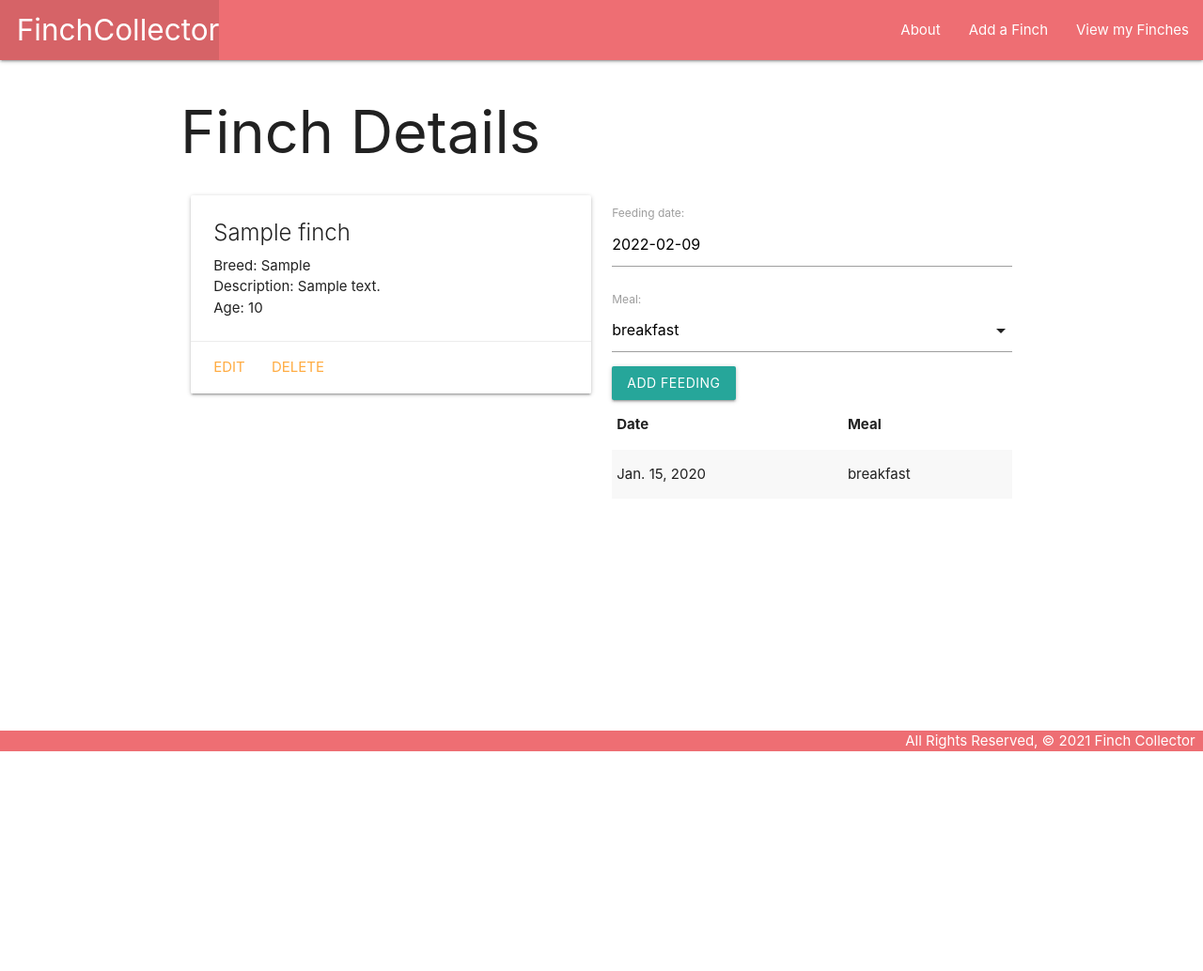
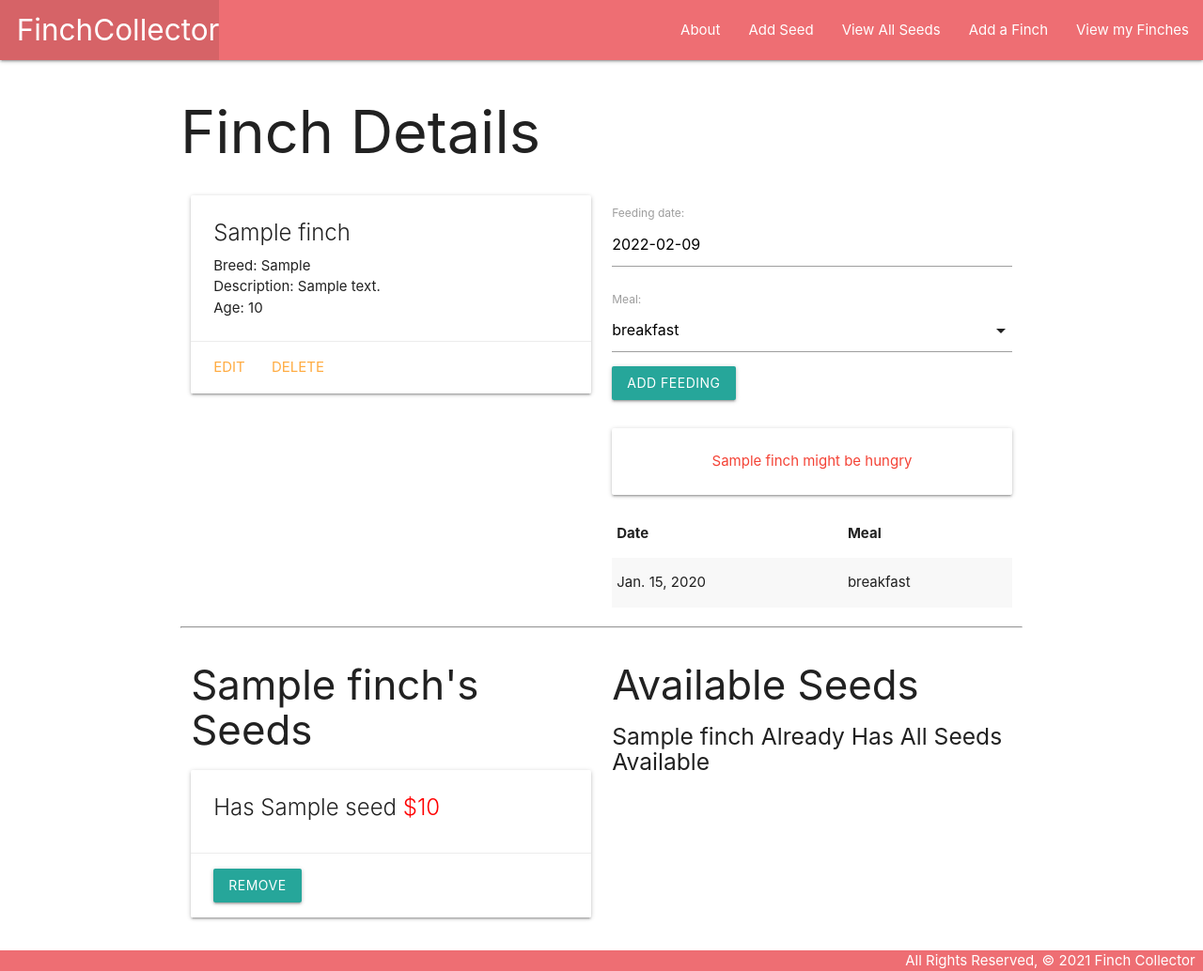
Before and after one commit to ZeroDegree0123/finchcollector, a Django app: page /finches/1/ in a window 1280 px wide. Shown: the whole page at 94% size. Before the commit the page ends 800 px from the top, so only its background shows below. Run offline with Django 4.2, Linux system fonts and the light colour scheme; tables that the repository leaves empty hold one stand-in row (values such as "Sample post").

Commit message:
adds seed type features

```diff
--- a/main_app/admin.py
+++ b/main_app/admin.py
@@ -1,7 +1,8 @@
 from django.contrib import admin
 # import your models here
-from .models import Finch, Feeding
+from .models import Finch, Feeding, Seed
 
 # Register your models here
 admin.site.register(Finch)
 admin.site.register(Feeding)
+admin.site.register(Seed)
--- a/main_app/models.py
+++ b/main_app/models.py
@@ -1,5 +1,6 @@
 from django.db import models
 from django.urls import reverse
+from datetime import date
 # Create your models here.
 MEALS = (
     ('B', 'breakfast'),
@@ -7,16 +8,28 @@ MEALS = (
     ('D', 'Dinner')
 )
 
+class Seed(models.Model):
+    name = models.CharField(max_length=100)
+    price = models.IntegerField()
+
+    def __str__(self):
+        return self.name
+    def get_absolute_url(self):
+        return reverse('seeds_detail', kwargs={'pk': self.id})
+
 class Finch(models.Model):
     name = models.CharField(max_length=100)
     breed = models.CharField(max_length=100)
     description = models.TextField(max_length=100)
     age = models.IntegerField()
+    seeds = models.ManyToManyField(Seed)
 
     def __str__(self):
         return self.name
     def get_absolute_url(self):
         return reverse('detail', kwargs={'finch_id': self.id})
+    def fed_for_today(self):
+        return self.feeding_set.filter(date=date.today()).count() >= len(MEALS)
 
 class Feeding(models.Model):
     date = models.DateField('feeding date')
--- a/main_app/templates/base.html
+++ b/main_app/templates/base.html
@@ -20,6 +20,8 @@
         </ul>
         <ul class="right">
           <li><a href="{% url 'about' %}">About</a></li>
+          <li><a href="{% url 'seeds_create' %}">Add Seed</a></li>
+          <li><a href="{% url 'seeds_index' %}">View All Seeds</a></li>
           <li><a href="{% url 'finches_create' %}">Add a Finch</a></li>
           <li><a href="{% url 'index' %}">View my Finches</a></li>
         </ul>
--- a/main_app/templates/finches/detail.html
+++ b/main_app/templates/finches/detail.html
@@ -28,6 +28,12 @@
       {{ feeding_form.as_p }}
       <input type="submit" class="btn" value="Add Feeding">
     </form>
+    <br>
+    {% if finch.fed_for_today %}
+      <div class="card-panel teal-text center-align">{{finch.name}} has been fed all meals for today</div>
+    {% else %}
+      <div class="card-panel red-text center-align">{{finch.name}} might be hungry</div>
+    {% endif %}
     <table class="striped">
       <thead>
         <tr><th>Date</th><th>Meal</th></tr>
@@ -43,6 +49,53 @@
     </table>
   </div>
 </div>
+<hr>
+<div class="row">
+  <div class="col s6">
+    <h3>{{ finch.name }}'s Seeds</h3>
+    {% if finch.seeds.count %}
+      {% for seed in finch.seeds.all %}
+        <div class="card">
+          <div class="card-content">
+            <span class="card-title">
+              Has {{ seed.name }} <span style="color:red">${{ seed.price }}</span>
+            </span>
+          </div>
+          <div class="card-action">
+            <form action="{% url 'unassoc_seed' finch.id seed.id %}" method="POST">
+              {% csrf_token %}
+              <button type="submit" class="btn">Remove</button>
+            </form>
+          </div>
+        </div>
+      {% endfor %}
+    {% else %}
+        <h5>No Seeds Added</h5>
+    {% endif %}
+  </div>
+  <div class="col s6">
+    <h3>Available Seeds</h3>
+    {% if seeds.count %}
+      {% for seed in seeds.all %}
+        <div class="card">
+          <div class="card-content">
+            <span class="card-title">
+              {{ seed.name }} <span style="color: red">${{ seed.price }}</span>
+            </span>
+          </div>
+          <div class="card-action">
+            <form action="{% url 'assoc_seed' finch.id seed.id %}" method="post">
+              {% csrf_token %}
+              <button type="submit" class="btn">Add</button>
+            </form>
+          </div>
+        </div>
+      {% endfor %}
+    {% else %}
+      <h5>{{finch.name}} Already Has All Seeds Available</h5>
+    {% endif %}
+  </div>
+</div>
 <script>
   const dateEl = document.getElementById('id_date');
   M.Datepicker.init(dateEl, {
--- a/main_app/urls.py
+++ b/main_app/urls.py
@@ -11,4 +11,11 @@ urlpatterns = [
     path('finches/<int:pk>/update/', views.FinchUpdate.as_view(), name='finches_update'),
     path('finches/<int:pk>/delete/', views.FinchDelete.as_view(), name='finches_delete'),
     path('finches/<int:finch_id>/add_feeding', views.add_feeding, name='add_feeding'),
+    path('finches/<int:finch_id>/assoc_seed/<int:seed_id>/', views.assoc_seed, name='assoc_seed'),
+    path('finches/<int:finch_id>/unassoc_seed/<int:seed_id>/', views.unassoc_seed, name='unassoc_seed'),
+    path('seeds/', views.SeedList.as_view(), name='seeds_index'),
+    path('seeds/<int:pk>/', views.SeedDetail.as_view(), name='seeds_detail'),
+    path('seeds/create/', views.SeedCreate.as_view(), name='seeds_create'),
+    path('seeds/<int:pk>/update/', views.SeedUpdate.as_view(), name='seeds_update'),
+    path('seeds/<int:pk>/delete/', views.SeedDelete.as_view(), name='seeds_delete'),
 ]
--- a/main_app/views.py
+++ b/main_app/views.py
@@ -1,6 +1,7 @@
 from django.shortcuts import render, redirect
 from django.views.generic.edit import CreateView, UpdateView, DeleteView
-from .models import Finch
+from django.views.generic import ListView, DetailView
+from .models import Finch, Seed
 from .forms import FeedingForm
 # Create your views here.
 
@@ -17,14 +18,17 @@ def finches_index(request):
 def finches_detail(request, finch_id):
     finch = Finch.objects.get(id=finch_id)
     feeding_form = FeedingForm()
+    seeds_ids = finch.seeds.all().values_list('id')
+    seeds = Seed.objects.exclude(id__in=seeds_ids)
     return render(request, 'finches/detail.html', {
-         'finch': finch,
-          'feeding_form': feeding_form
+        'finch': finch,
+        'feeding_form': feeding_form,
+        'seeds': seeds
     })
 
 class FinchCreate(CreateView):
     model = Finch
-    fields = '__all__'
+    fields = ['name', 'breed', 'description', 'age']
 
 class FinchUpdate(UpdateView):
     model = Finch
@@ -42,10 +46,31 @@ def add_feeding(request, finch_id):
         new_feeding.save()
     return redirect('detail', finch_id=finch_id)
 
+class SeedList(ListView):
+  model = Seed
 
+class SeedDetail(DetailView):
+  model = Seed
 
+class SeedCreate(CreateView):
+  model = Seed
+  fields = '__all__'
 
+class SeedUpdate(UpdateView):
+  model = Seed
+  fields = ['name', 'price']
 
+class SeedDelete(DeleteView):
+  model = Seed
+  success_url = '/seeds/'
+
+def assoc_seed(request, finch_id, seed_id):
+    Finch.objects.get(id=finch_id).seeds.add(seed_id)
+    return redirect('detail', finch_id=finch_id)
+
+def unassoc_seed(request, finch_id, seed_id):
+    Finch.objects.get(id=finch_id).seeds.remove(seed_id)
+    return redirect('detail', finch_id=finch_id)
 
 
 
```
Also changed, not shown: main_app/templates/main_app/seed_confirm_delete.html (added, +13 -0 lines), main_app/templates/main_app/seed_detail.html (added, +21 -0 lines), main_app/templates/main_app/seed_form.html (added, +19 -0 lines), main_app/templates/main_app/seed_list.html (added, +17 -0 lines), main_app/migrations/0003_seed_alter_feeding_options_alter_feeding_date_and_more.py (added).
